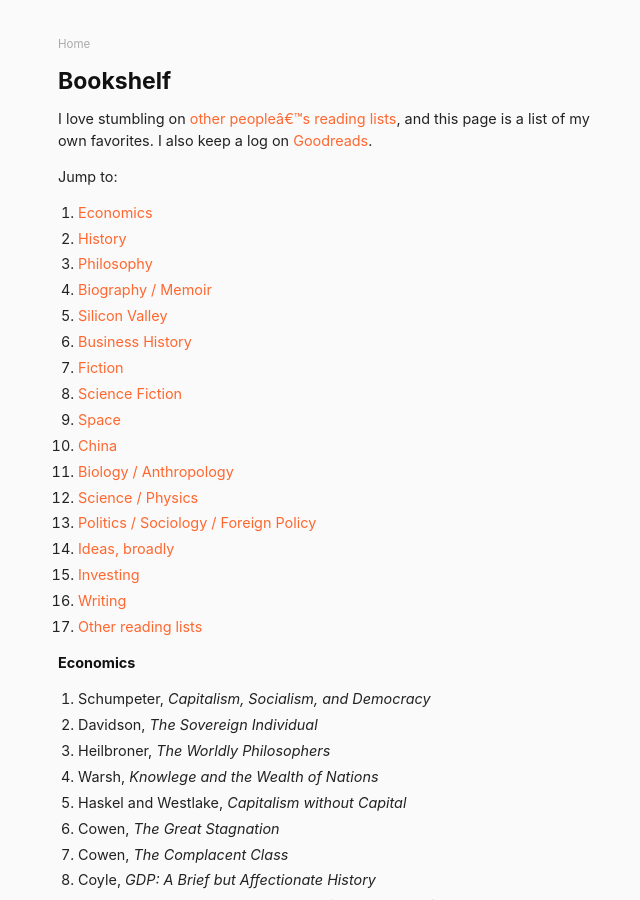
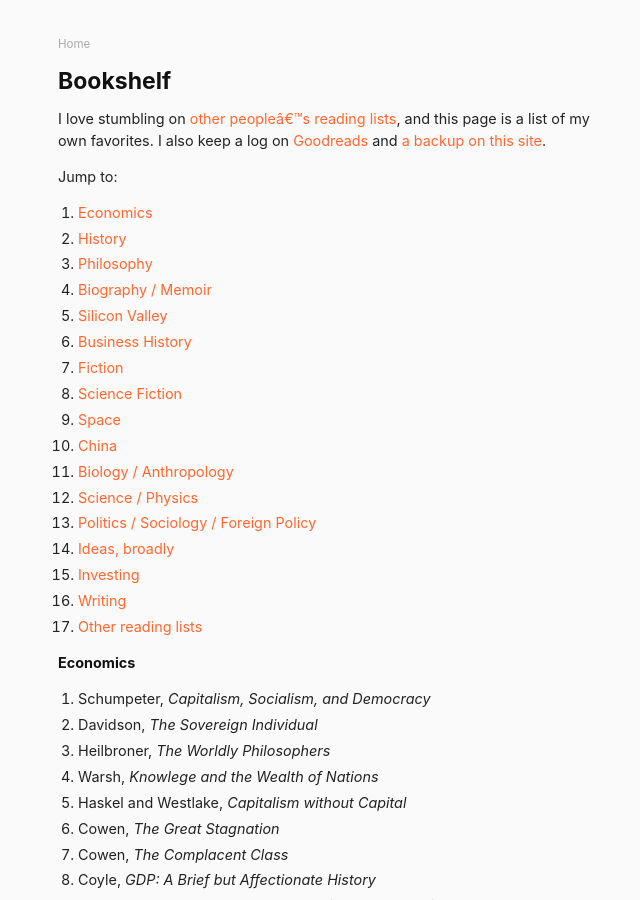
Before and after one commit to danschlz/danschulz.github.io, a Jekyll site: the page built from books.md, in a window 1280 px wide and 900 px high. Shown: the whole window, without its empty margins (302-942 px from the left). Built offline with Jekyll 4.4.1, drawn with Linux system fonts in a browser that asks for light colours.

Commit message:
Update books.md

```diff
--- a/books.md
+++ b/books.md
@@ -4,7 +4,7 @@ title: Bookshelf
 permalink: /books/
 ---
 
-I love stumbling on [other people's reading lists](#otherlists), and this page is a list of my own favorites. I also keep a log on [Goodreads](https://www.goodreads.com/user/show/61944802-dan-schulz).
+I love stumbling on [other people's reading lists](#otherlists), and this page is a list of my own favorites. I also keep a log on [Goodreads](https://www.goodreads.com/user/show/61944802-dan-schulz) and [a backup on this site](/book-list).
 
 Jump to:
 * [Economics](#economics)
```
